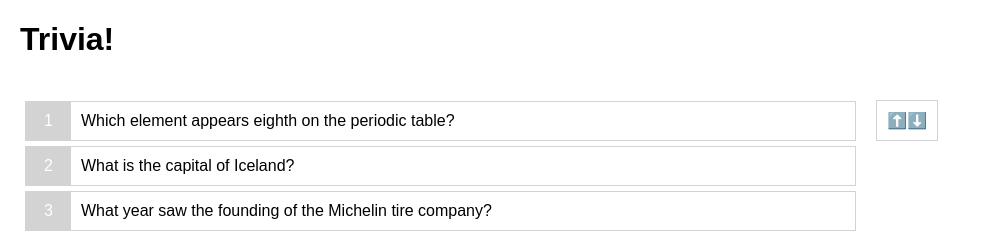
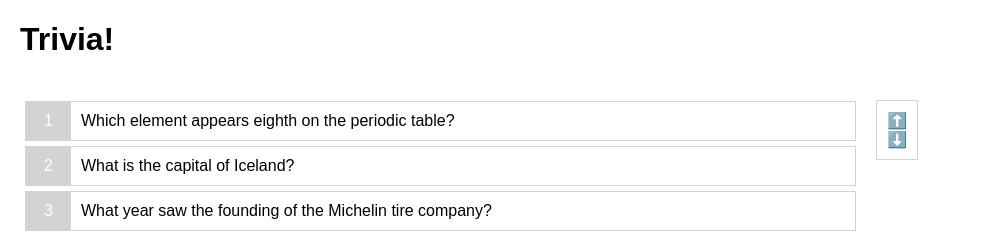
Before and after one commit to ignacioureta/epithome, a React (Create React App) app: page / in a window 1280 px wide. Shown: the top 233 px of the page, without its empty margins (0-981 px from the left). Built offline with nearby package versions, Linux system fonts and the light colour scheme; the HTML template or start-up script is replaced by a standard one.

Commit message:
add arrow functionality

```diff
--- a/src/App.js
+++ b/src/App.js
@@ -4,14 +4,49 @@ import './App.css';
 import QuestionList from './QuestionList';
 import SelectionControl from './SelectionControl';
 
+import questions from './questions';
+
 class App extends Component {
+  state = {
+    selectedItem: null,
+  }
+
+  handleClick = (index) => {
+    this.setState({
+      selectedItem: index,
+    })
+  }
+
+  selectPrevious = () => {
+    this.setState(prevState => {
+      const selectedItem = prevState.selectedItem - 1
+      return { selectedItem: selectedItem < 0 ? 0 : selectedItem }
+    })
+  }
+
+  selectNext = () => {
+    this.setState(prevState => {
+      const selectedItem = prevState.selectedItem + 1
+      return { selectedItem: selectedItem === questions.length ? questions.length - 1 : selectedItem }
+    })
+  }
+
   render() {
+    const { selectedItem } = this.state
+
     return (
       <div>
         <h1>Trivia!</h1>
         <div className="questionsContainer">
-          <QuestionList />
-          <SelectionControl />
+          <QuestionList
+            onClick={this.handleClick}
+            selectedItem={selectedItem}
+            questions={questions}
+          />
+          <SelectionControl
+            selectPrevious={this.selectPrevious}
+            selectNext={this.selectNext}
+          />
         </div>
       </div>
     );
--- a/src/QuestionList.js
+++ b/src/QuestionList.js
@@ -1,21 +1,9 @@
 import React, { Component } from 'react';
 import classNames from 'classnames'
 
-import questions from './questions';
-
 class QuestionList extends Component {
-  state = {
-    selectedItem: null,
-  }
-
-  handleSelect = (index) => {
-    this.setState({
-      selectedItem: index,
-    })
-  }
-
   render() {
-    const { selectedItem } = this.state
+    const { selectedItem, onClick, questions } = this.props
 
     return (
       <ul className="questionList">
@@ -23,7 +11,7 @@ class QuestionList extends Component {
           <li
             className="questionItem"
             key={question + idx}
-            onClick={() => { this.handleSelect(idx) }}
+            onClick={() => { onClick(idx) }}
           >
             <div className={classNames('questionNumber', { selectedItem: selectedItem === idx } )}>{idx + 1}</div>
             <div className="questionText">{question}</div>
--- a/src/SelectionControl.js
+++ b/src/SelectionControl.js
@@ -2,14 +2,27 @@ import React, { Component } from 'react';
 
 class SelectionControl extends Component {
   render() {
+    const { selectNext, selectPrevious } = this.props
     return (
       <div className="selectionControls">
-        <span role="img" aria-label="up arrow button" className="arrowButton">
-          ⬆️
-        </span>
-        <span role="img" aria-label="down arrow button" className="arrowButton">
-          ⬇️
-        </span>
+        <div role="button" onClick={selectPrevious}>
+          <span
+            role="img"
+            aria-label="up arrow button"
+            className="arrowButton"
+          >
+            ⬆️
+          </span>
+        </div>
+        <div role="button" onClick={selectNext}>
+          <span
+            role="img"
+            aria-label="down arrow button"
+            className="arrowButton"
+          >
+            ⬇️
+          </span>
+        </div>
       </div>
     );
   }
```
